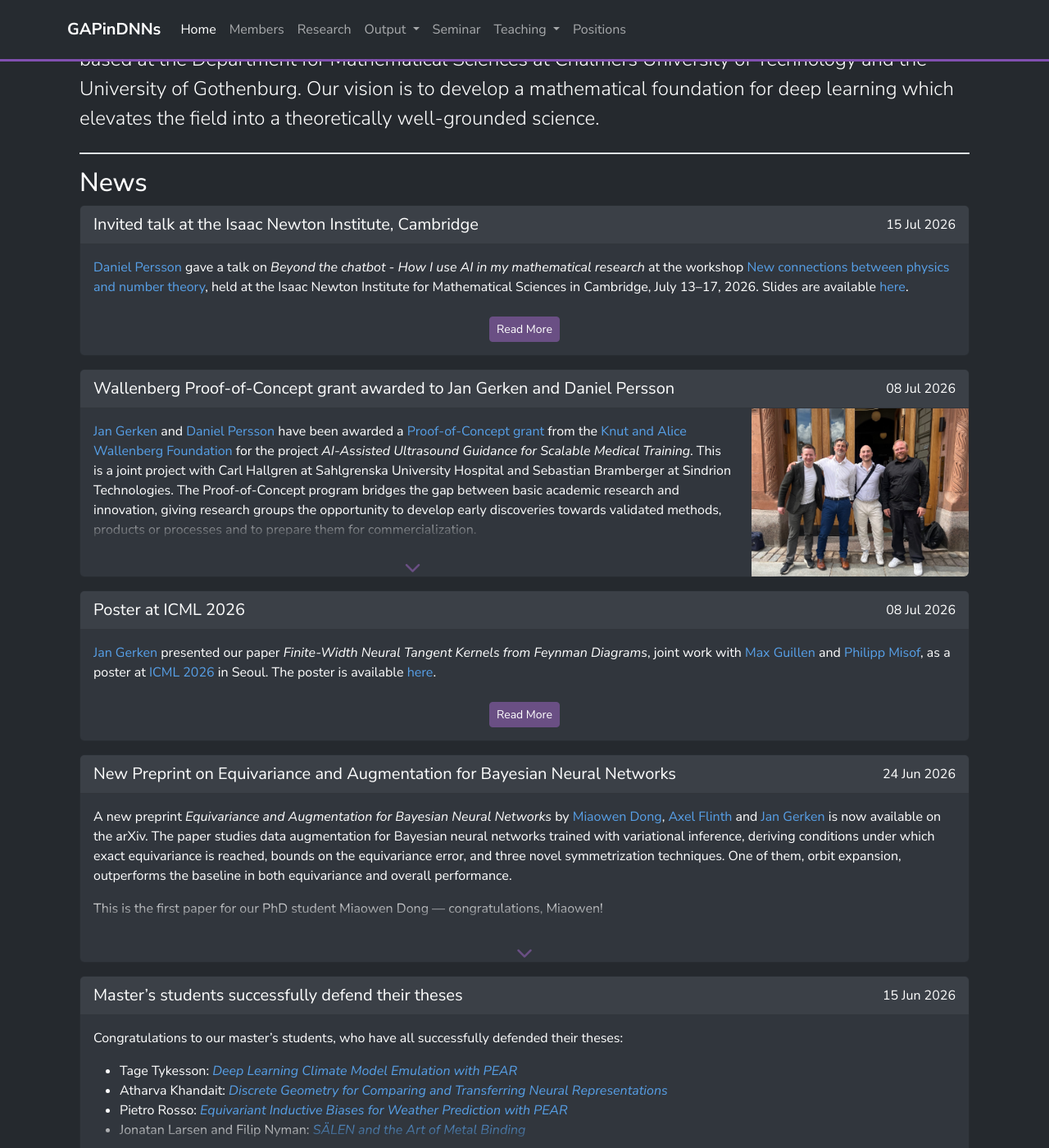
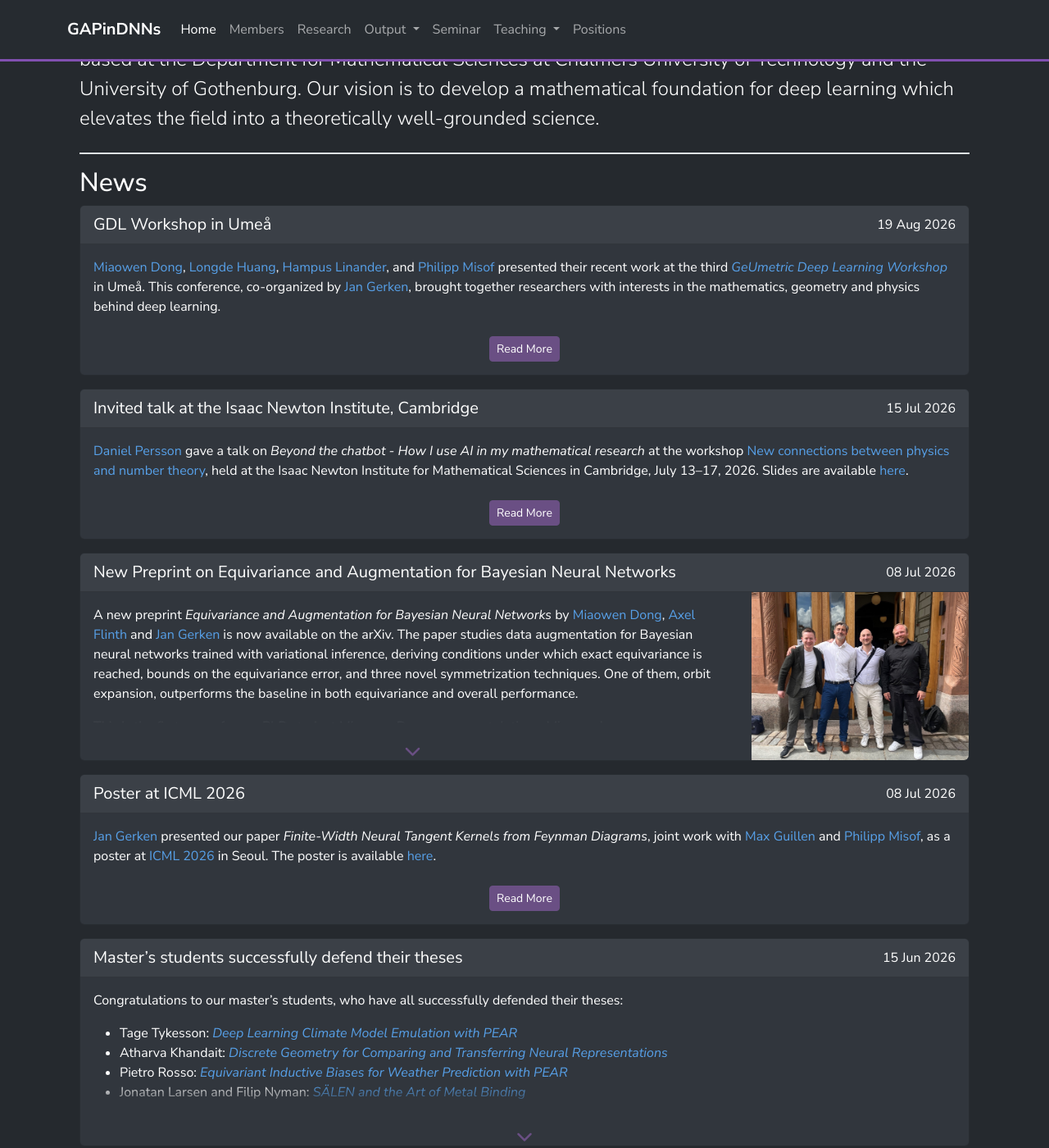
Before and after one commit to GAPinDNNs/gapindnns.github.io, a Jekyll site: the page built from _pages/index.md, in a window 1280 px wide and 1400 px high, scrolled down 659 px. Shown: the whole window at 82% size. Built offline with Jekyll 4.4.1, drawn with Linux system fonts in a browser that asks for light colours; nearby versions of some CDN libraries.

Commit message:
News entry about the Umeå workshop (#64)

```diff
--- a/_data/news.yml
+++ b/_data/news.yml
@@ -1,14 +1,8 @@
-- date: 2026-06-15
-  headline: "Master's students successfully defend their theses"
+- date: 2026-08-19
+  headline: "GDL Workshop in Umeå"
+  link: https://www.umu.se/en/department-of-mathematics-and-mathematical-statistics/research/mathematical-foundations-of-artificial-intelligence/geumetric-deep-learning-workshop-2026/
   text: |
-    Congratulations to our master's students, who have all successfully defended their theses:
-
-    - Tage Tykesson: *[Deep Learning Climate Model Emulation with PEAR](/downloads/master_theses/finished/Tykesson-2026.pdf)*
-    - Atharva Khandait: *[Discrete Geometry for Comparing and Transferring Neural Representations](/downloads/master_theses/finished/Khandait-2026.pdf)*
-    - Pietro Rosso: *[Equivariant Inductive Biases for Weather Prediction with PEAR](/downloads/master_theses/finished/Rosso-2026.pdf)*
-    - Jonatan Larsen and Filip Nyman: *[SÄLEN and the Art of Metal Binding](/downloads/master_theses/finished/Larsen-Nyman-2026.pdf)*
-
-    Well done to all of them!
+    [Miaowen Dong](/members/Miaowen_Dong), [Longde Huang](/members/Londge_Huang), [Hampus Linander](/members/Hampus_Linander), and [Philipp Misof](/members/Philipp_Misof) presented their recent work at the third [*GeUmetric Deep Learning Workshop*](https://www.umu.se/en/department-of-mathematics-and-mathematical-statistics/research/mathematical-foundations-of-artificial-intelligence/geumetric-deep-learning-workshop-2026/) in Umeå. This conference, co-organized by [Jan Gerken](/members/Jan_Gerken), brought together researchers with interests in the mathematics, geometry and physics behind deep learning.
 - date: 2026-07-15
   headline: "Invited talk at the Isaac Newton Institute, Cambridge"
   link: /downloads/slides/2026-07-15-daniel-persson.pdf
@@ -25,13 +19,23 @@
   image: /assets/images/news/WALP_team.jpeg
   text: |
     [Jan Gerken](/members/Jan_Gerken) and [Daniel Persson](/members/Daniel_Persson) have been awarded a [Proof-of-Concept grant](https://kaw.wallenberg.org/en/press/seven-innovation-projects-ai-quantum-technologies-or-ict-receive-grants-knut-and-alice) from the [Knut and Alice Wallenberg Foundation](https://kaw.wallenberg.org/en) for the project *AI-Assisted Ultrasound Guidance for Scalable Medical Training*. This is a joint project with Carl Hallgren at Sahlgrenska University Hospital and Sebastian Bramberger at Sindrion Technologies. The Proof-of-Concept program bridges the gap between basic academic research and innovation, giving research groups the opportunity to develop early discoveries towards validated methods, products or processes and to prepare them for commercialization.
-- date: 2026-06-24
   headline: "New Preprint on Equivariance and Augmentation for Bayesian Neural Networks"
   link: https://arxiv.org/abs/2606.26273
   text: |
     A new preprint *Equivariance and Augmentation for Bayesian Neural Networks* by [Miaowen Dong](/members/Miaowen_Dong), [Axel Flinth](https://www.umu.se/en/staff/axel-flinth/) and [Jan Gerken](/members/Jan_Gerken) is now available on the arXiv. The paper studies data augmentation for Bayesian neural networks trained with variational inference, deriving conditions under which exact equivariance is reached, bounds on the equivariance error, and three novel symmetrization techniques. One of them, orbit expansion, outperforms the baseline in both equivariance and overall performance.
 
     This is the first paper for our PhD student Miaowen Dong — congratulations, Miaowen!
+- date: 2026-06-15
+  headline: "Master's students successfully defend their theses"
+  text: |
+    Congratulations to our master's students, who have all successfully defended their theses:
+
+    - Tage Tykesson: *[Deep Learning Climate Model Emulation with PEAR](/downloads/master_theses/finished/Tykesson-2026.pdf)*
+    - Atharva Khandait: *[Discrete Geometry for Comparing and Transferring Neural Representations](/downloads/master_theses/finished/Khandait-2026.pdf)*
+    - Pietro Rosso: *[Equivariant Inductive Biases for Weather Prediction with PEAR](/downloads/master_theses/finished/Rosso-2026.pdf)*
+    - Jonatan Larsen and Filip Nyman: *[SÄLEN and the Art of Metal Binding](/downloads/master_theses/finished/Larsen-Nyman-2026.pdf)*
+
+    Well done to all of them!
 - date: 2026-06-09
   headline: "Invited talk at Mathematical Foundations of AI Workshop, Chalmers"
   link: /downloads/slides/2026-06-09-daniel-persson.pdf
```
